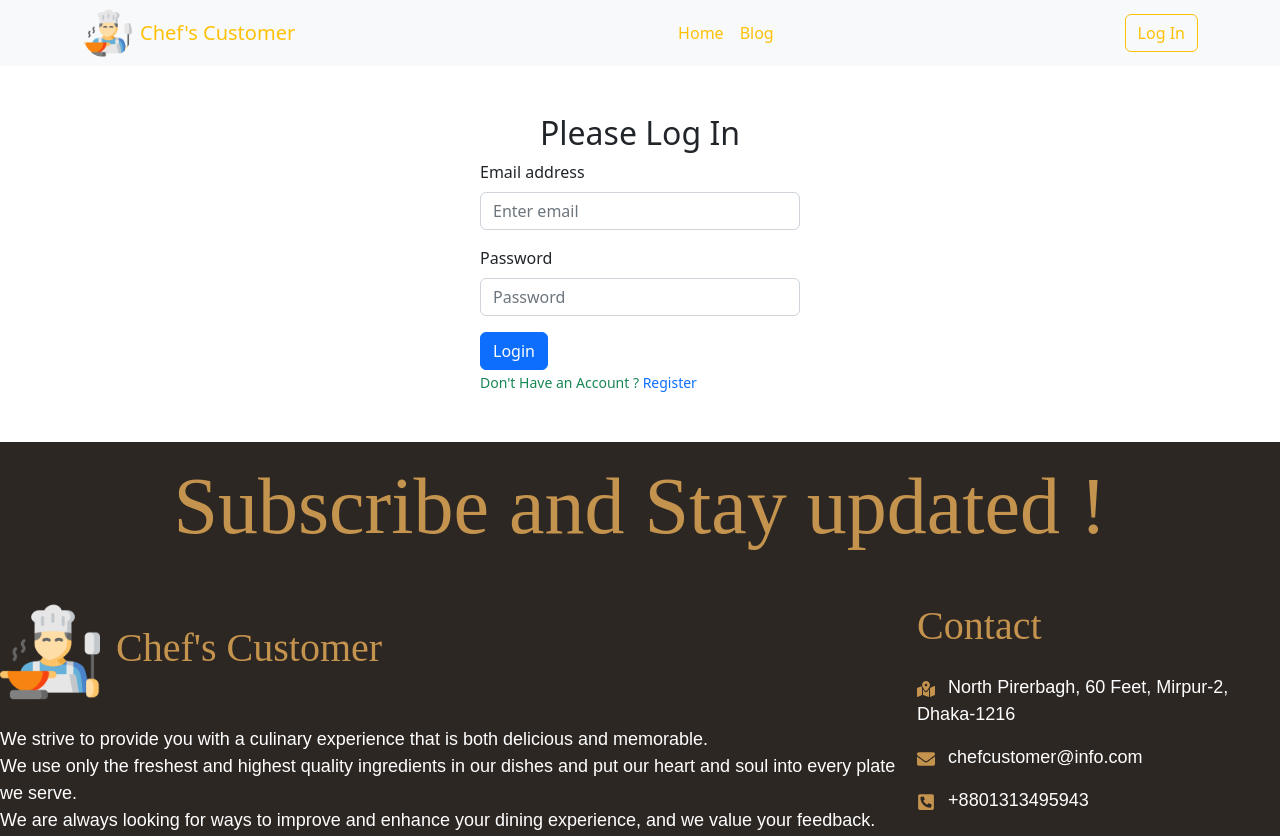
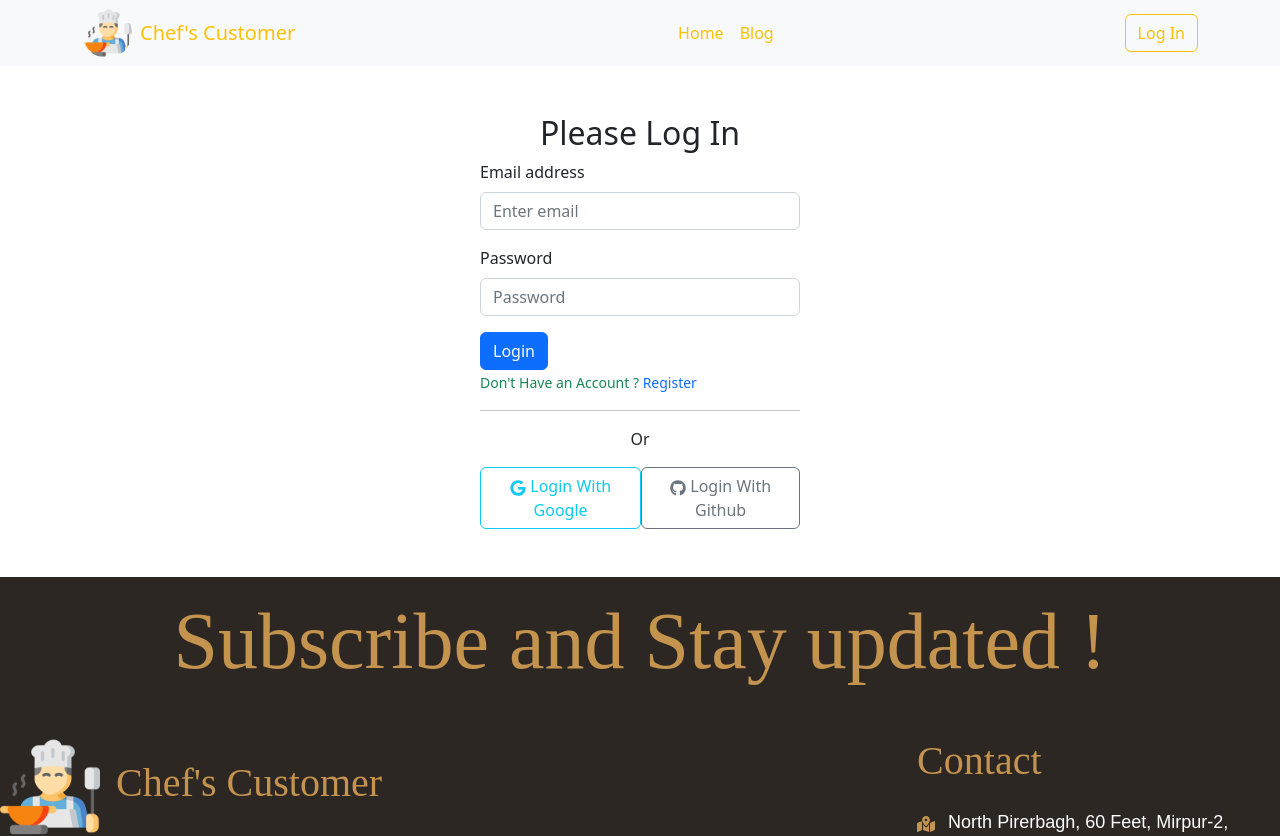
Before and after one commit to sayeed083/Chef-Recipie-Hunter-Client, a React (Vite) app: page /login in a window 1280 px wide. Shown: the top 836 px of the page. Built offline with nearby package versions, Linux system fonts and the light colour scheme; no server answers.

Commit message:
Google and Github Button Added to the login page

```diff
--- a/src/Login/Login/Login.jsx
+++ b/src/Login/Login/Login.jsx
@@ -4,10 +4,11 @@ import { useContext } from 'react';
 import { Button, Form } from 'react-bootstrap';
 import { Link, useNavigate } from 'react-router-dom';
 import { AuthContext } from '../../providers/AuthProvider';
+import { FaGoogle, FaGithub } from "react-icons/fa";
 
 const Login = () => {
 
-    const {signIn} = useContext(AuthContext);
+  const { signIn } = useContext(AuthContext);
   const navigate = useNavigate()
   const [logerror, setLogerror] = useState('')
 
@@ -59,7 +60,13 @@ const Login = () => {
         </Form.Text>
       </Form>
 
+      <hr />
+      <p className='text-center'>Or</p>
+      <div className='d-flex justify-content-between align-items-center'>
+      <Button className='' variant="outline-info"> <FaGoogle></FaGoogle> Login With Google</Button>
+      <Button variant="outline-secondary"> <FaGithub></FaGithub> Login With Github</Button>
 
+      </div>
 
     </div>
   );
--- a/src/Login/Register/Register.jsx
+++ b/src/Login/Register/Register.jsx
@@ -26,6 +26,7 @@ const Register = () => {
             const createdUser = result.user;
             console.log(createdUser);
             setRegerror('');
+            event.target.reset();
         })
         .catch(error => {
             console.log(error.message);
@@ -73,7 +74,7 @@ const Register = () => {
         <Form.Label>Password</Form.Label>
         <Form.Control type="password" name='password' placeholder="Password" required />
       </Form.Group>
-      <p>{regerror}</p>
+      <p className='text-danger'>{regerror}</p>
 
 
 
```
Lines whose indentation alone changed are shown as unchanged.
